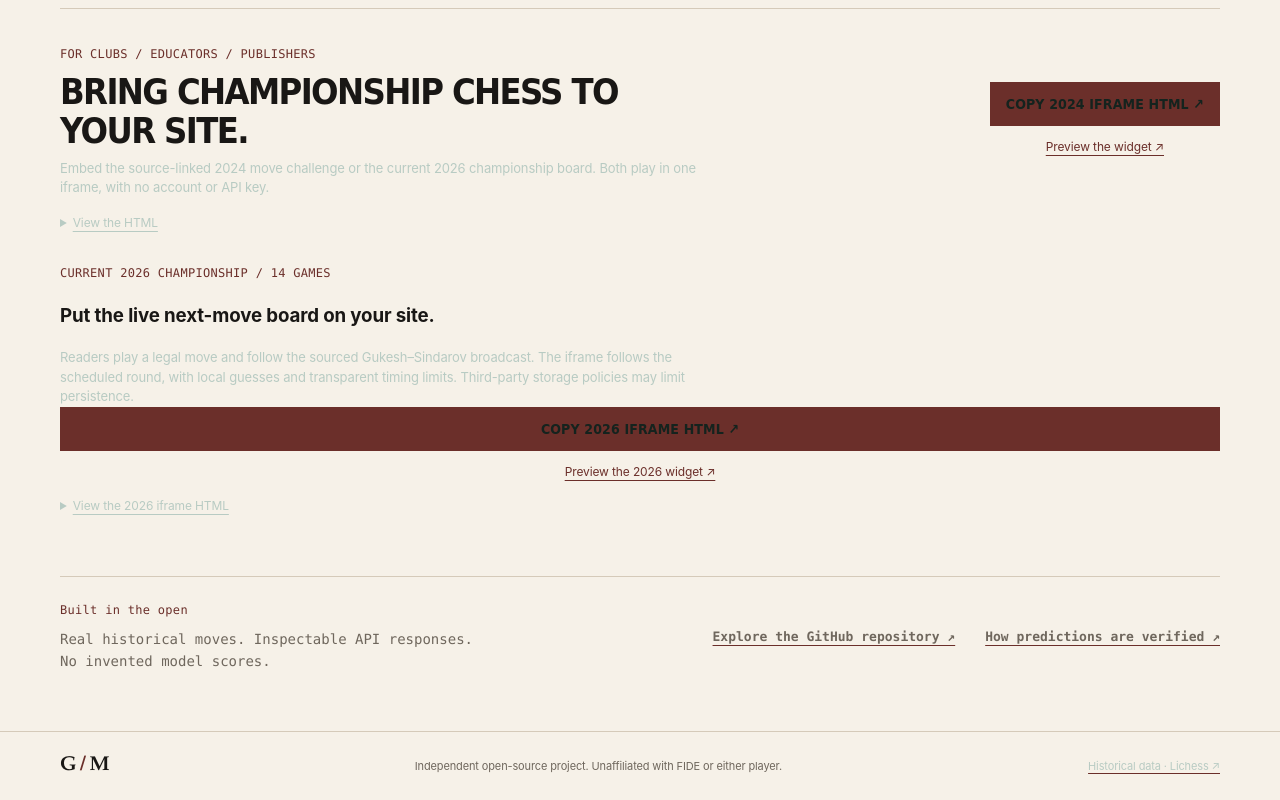
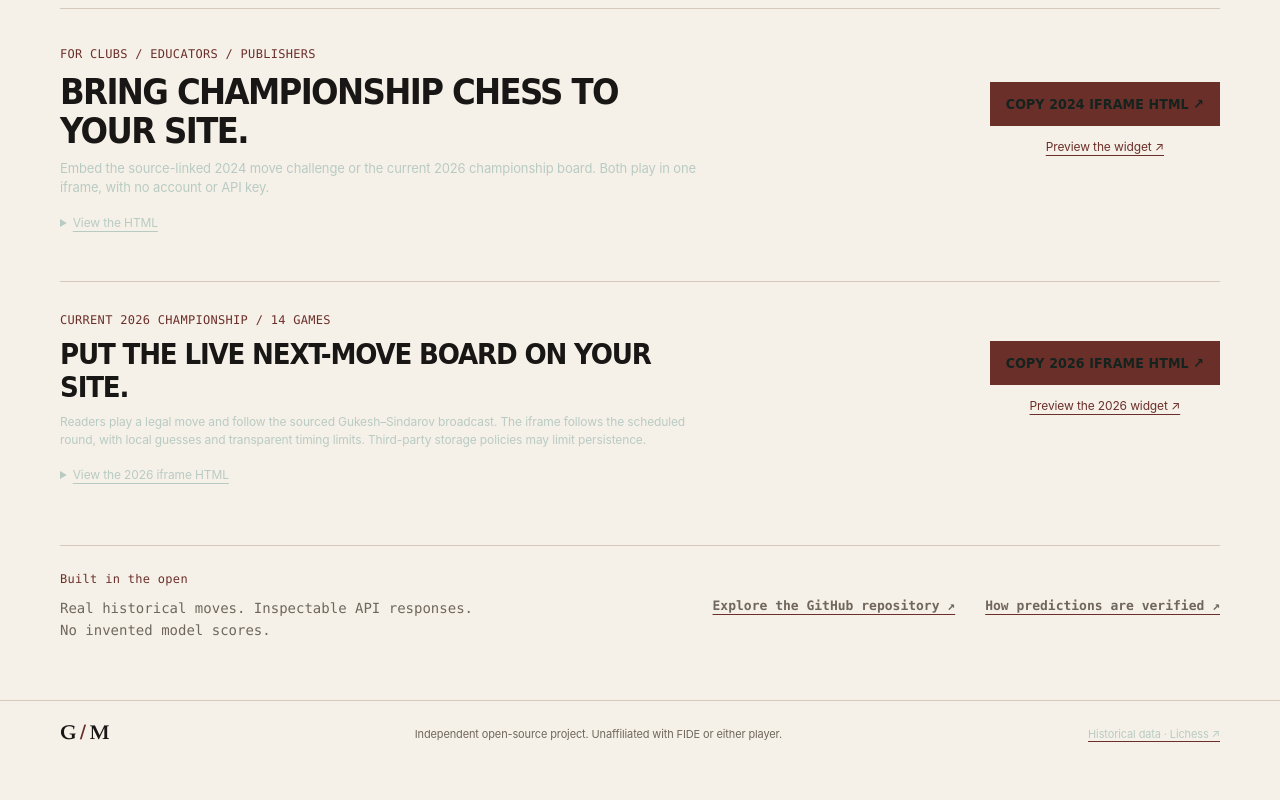
Before and after one commit to fraware/grandmaster-vs-model, a website with bundled scripts: page index.html in a window 1280 px wide. Shown: the part 1398-2198 px from the top of the page. After the commit the page ends 2167 px from the top, so only its background shows below. Built offline with nearby package versions, Linux system fonts and the light colour scheme.

Commit message:
Give the event-current publisher widget a legible compact presentation

```diff
--- a/theme.css
+++ b/theme.css
@@ -876,3 +876,31 @@ html.live-embed-mode .live-embed-attribution p {
   html.live-embed-mode .board-column { padding: 13px 10px; }
   html.live-embed-mode .decisions-column { padding: 16px 12px; }
 }
+
+/* A publisher chooses the event-current board or the 2024 score challenge. */
+.publisher-live-offer {
+  display: flex;
+  gap: 28px;
+  align-items: center;
+  justify-content: space-between;
+  margin-top: 22px;
+  padding-top: 24px;
+  border-top: 1px solid var(--line);
+}
+.publisher-live-offer h3 {
+  font: 850 clamp(22px,2.6vw,29px)/1.15 var(--font-display);
+  text-transform: uppercase;
+  letter-spacing: -.04em;
+  margin: 8px 0;
+}
+.publisher-live-offer p {
+  color: var(--ink-soft);
+  font-size: 12px;
+  line-height: 1.55;
+  max-width: 690px;
+  margin: 0;
+}
+@media (max-width: 720px) {
+  .publisher-live-offer { display: block; padding-top: 20px; }
+  .publisher-live-offer h3 { font-size: 24px; }
+}
```
